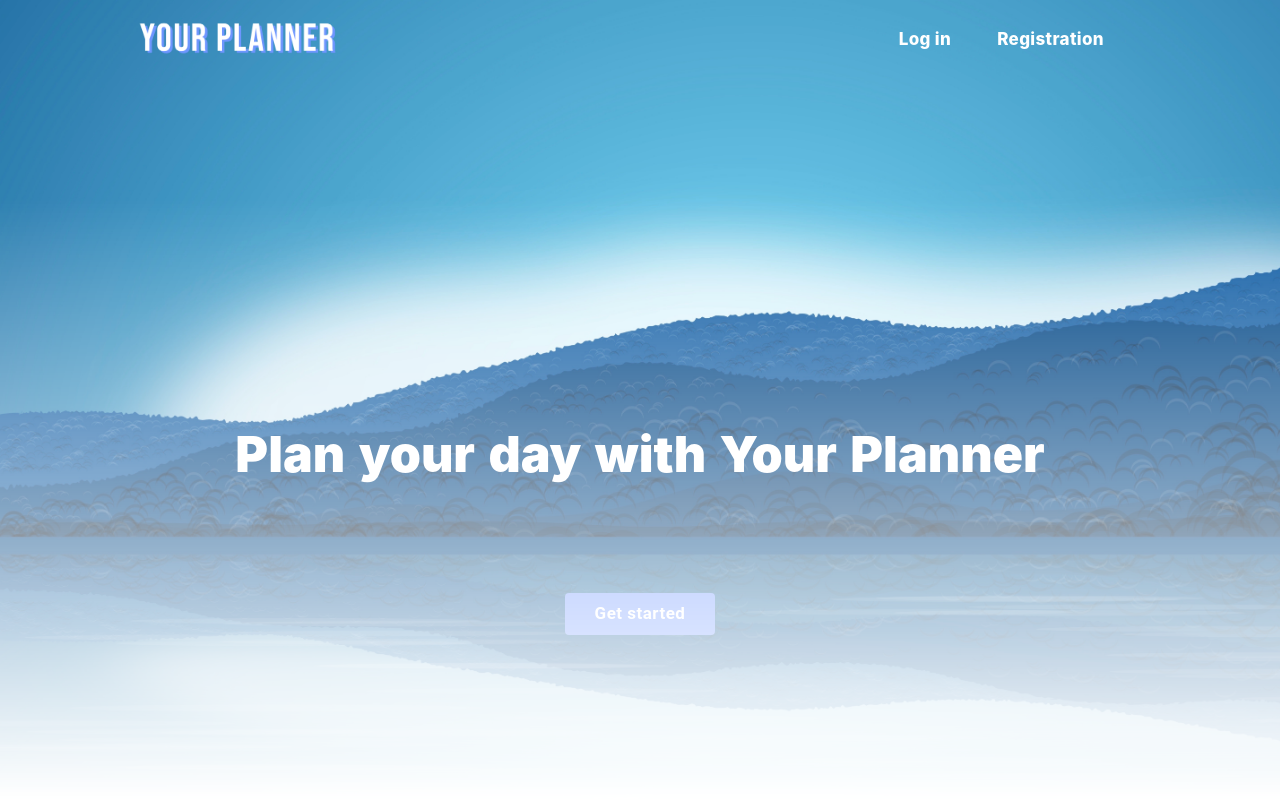
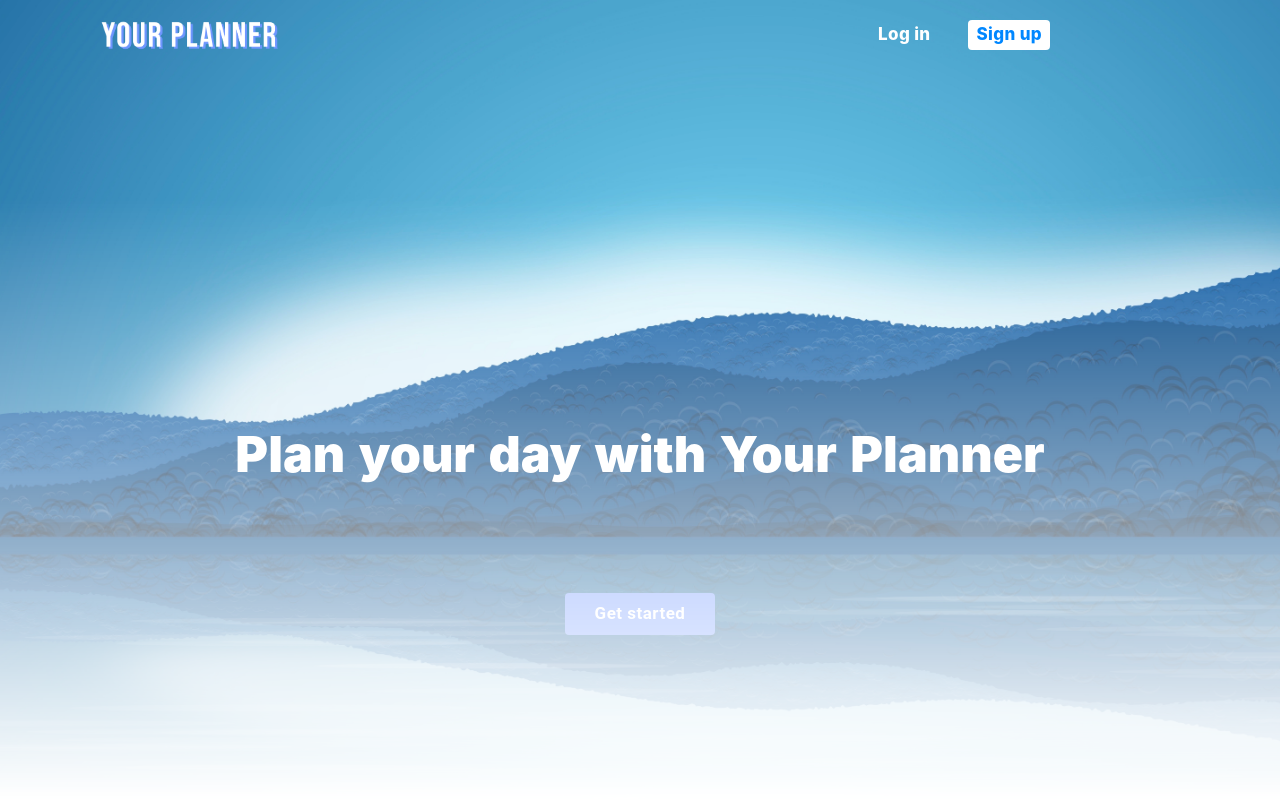
Before and after one commit to Maciag312/your-planner, a React (Create React App) app in the folder front-end-react/: page / in a window 1280 px wide. Shown: the top 800 px of the page. Built offline with nearby package versions, Linux system fonts and the light colour scheme; what miragejs would draw is missing.

Commit message:
heade sticky, animation, buttons ripple disabled

```diff
--- a/front-end-react/src/Home/Content.js
+++ b/front-end-react/src/Home/Content.js
@@ -12,7 +12,7 @@ const Content = () => {
                 <img className ="content_picture" src={mac_iphone} alt=""/>
                 <span className="content_text">Your Planner is a tool that in easy and very convenient way, helps managing your daily goals. Wherever you are, at work, at home ,at school or in public transport, Your Planner is tracking time to accomplish your activities. </span>
                 <br/>
-                <Button style={{color: '#0087FF',}}>Find out more</Button>
+                <Button disableRipple="true" style={{color: '#0087FF',}}>Find out more</Button>
             </div>
 
     )
--- a/front-end-react/src/Home/Footer.js
+++ b/front-end-react/src/Home/Footer.js
@@ -9,8 +9,8 @@ const Footer =()=> {
             <hr style={{width: "70%"}}/>
             <div className="footer_box">
                 <img className="footer_logo" src={greyLogo} alt=""/>
-                <Button style={{height: '30px',color: "grey"}}>About us</Button>
-                <Button style={{height: '30px',color: "grey"}}>Contact</Button>
+                <Button disableRipple="true" style={{height: '30px',color: "grey"}}>About us</Button>
+                <Button disableRipple="true" style={{height: '30px',color: "grey"}}>Contact</Button>
 
             </div>
 
--- a/front-end-react/src/Home/Header.css
+++ b/front-end-react/src/Home/Header.css
@@ -2,29 +2,37 @@
     position: fixed;
     top: 0;
     display: flex;
-    width: 80%;
+    width: 100%;
     height: 70px;
     padding: 10px;
     justify-content: space-between;
     z-index: 1;
+    background-color: transparent;
     /* Animation */
     transition-timing-function: ease-in;
-    transition: all 0.4s;
+    transition: all 0.3s;
   }
   .header_center{
       display: flex;
       justify-content: center;
+      width: 100%;
   }
-  .header_dark {
-    width: 300%;
-  }
-
+.header_scroll{
+  background-color: rgba(0, 0, 0, 0.329);
+  z-index: 1;
+  border-bottom: 1.3px solid #0060B6;
+  width: 100%;
+}
   .header__logo {
-    left: 20px;
-    max-width: 200px;
+    position: fixed;
+    left: 100px;
+    max-width: 180px;
     object-fit: contain;
+    z-index: 1;
   }
   .header__navBox {
+    position: fixed;
+    right: 200px;
     padding-top: 10px;
     display: flex;
   }
@@ -34,24 +42,10 @@
     align-items: center;
   }
   .header__option {
+    z-index: 1;
     align-items: center;
     display: flex;
     flex-direction: column;
-  }
-  .header__link {
-    align-items: stretch;
-    color: white;
-    text-decoration: none;
-    cursor: pointer !important; text-decoration: none !important;
-
-  }
-
-  .header__white__link {
-    color: white;
-
-  }
-
-  .header__optionLineTwo {
     font-size: 17px;
     font-weight: 800;
     font-family: -apple-system, BlinkMacSystemFont, "Segoe UI", Roboto, Oxygen,
--- a/front-end-react/src/Home/Header.js
+++ b/front-end-react/src/Home/Header.js
@@ -13,20 +13,36 @@ export const Header = (props) => {
   let history= useHistory()
 
   const  buttonLook = makeStyles({
-    root: {
-      color: 'white',
-      backgroundColor: 'transparent',
+    buttonSignUp: {
+      backgroundColor: 'white',
+      color: '#0087FF',
       height: '30px',
      textTransform: 'none',
      '&:hover':{
       backgroundColor: 'white',
       color: '#0087FF',
+      boxShadow: "0px 0px 50px",
+      transition: "0.3s color",
+
+    },
+
+  }})
+
+  const buttonLook2 = makeStyles({
+    buttonLogIn: {
+      backgroundColor: 'transparent',
+      color: 'white',
+      height: '30px',
+     textTransform: 'none',
+     '&:hover':{
+      color: '#1E58FF',
+      boxShadow: "none",
     },
     },
   })
 
   const classes = buttonLook();
-
+  const classes2 = buttonLook2();
   useEffect(() => {
     window.onscroll = () => {
       if (window.scrollY > 100) {
@@ -36,9 +52,10 @@ export const Header = (props) => {
   }, []);
 
   return (
-    <div className="header_center">
 
-    <nav className={`header ${show && "header_dark"}`}>
+    <div className="header_center" >
+
+    <div className={`header ${show && 'header_scroll'} `}>
       {/* logo  -->left*/}
       <Link to="/">
         <img className={"header__logo"} src={logo_white} alt="" />
@@ -51,11 +68,13 @@ export const Header = (props) => {
         {/* 1st Link  login */}
         <div className="header__nav">
           <Button
-            className={classes.root}
+          variant="text"
+          disableRipple="true"
+            className={classes2.buttonLogIn}
             onClick={()=>{history.push("/login")}}
           >
             <div className="header__option">
-              <span className="header__optionLineTwo"> Log in</span>
+              Log in
             </div>
 
           </Button>
@@ -63,19 +82,22 @@ export const Header = (props) => {
         {/* 2nd Link  Registration  --> right*/}
         <div className="header__nav">
           <Button
-            className={classes.root}
+            className={classes.buttonSignUp}
             onClick={()=>{history.push("/registration")}}
           >
             <div className="header__option">
-              <span className="header__optionLineTwo"> Registration</span>
+               Sign up
             </div>
           </Button>
 
         </div>
 
       </div>
-    </nav>
+
     </div>
+
+    </div>
+
   );
 };
 
--- a/front-end-react/src/Home/Home.css
+++ b/front-end-react/src/Home/Home.css
@@ -35,6 +35,12 @@
   font-weight: 900;
   z-index: 1;
   color: white;
+
+  position: relative;
+  animation-name: myAnimation;
+  animation-duration: 1s;
+  animation-fill-mode: forwards;
+
 }
 
 .home_image {
@@ -43,3 +49,14 @@
   z-index: -1;
   margin-bottom: -150px
 }
+
+
+@keyframes myAnimation {
+  from{
+    opacity: 0%;
+    top: 50px
+  }
+  to{
+    opacity: 100%;
+    top: 0px}
+}
```
